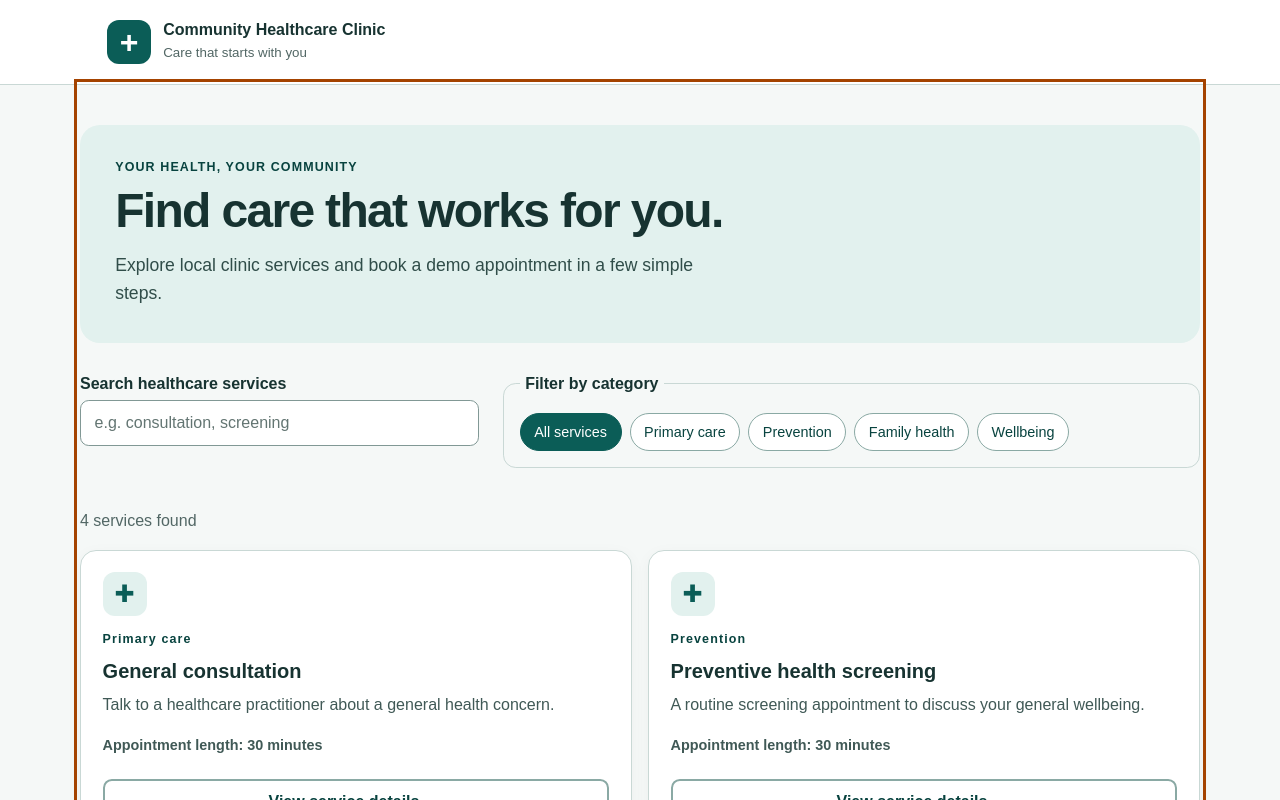
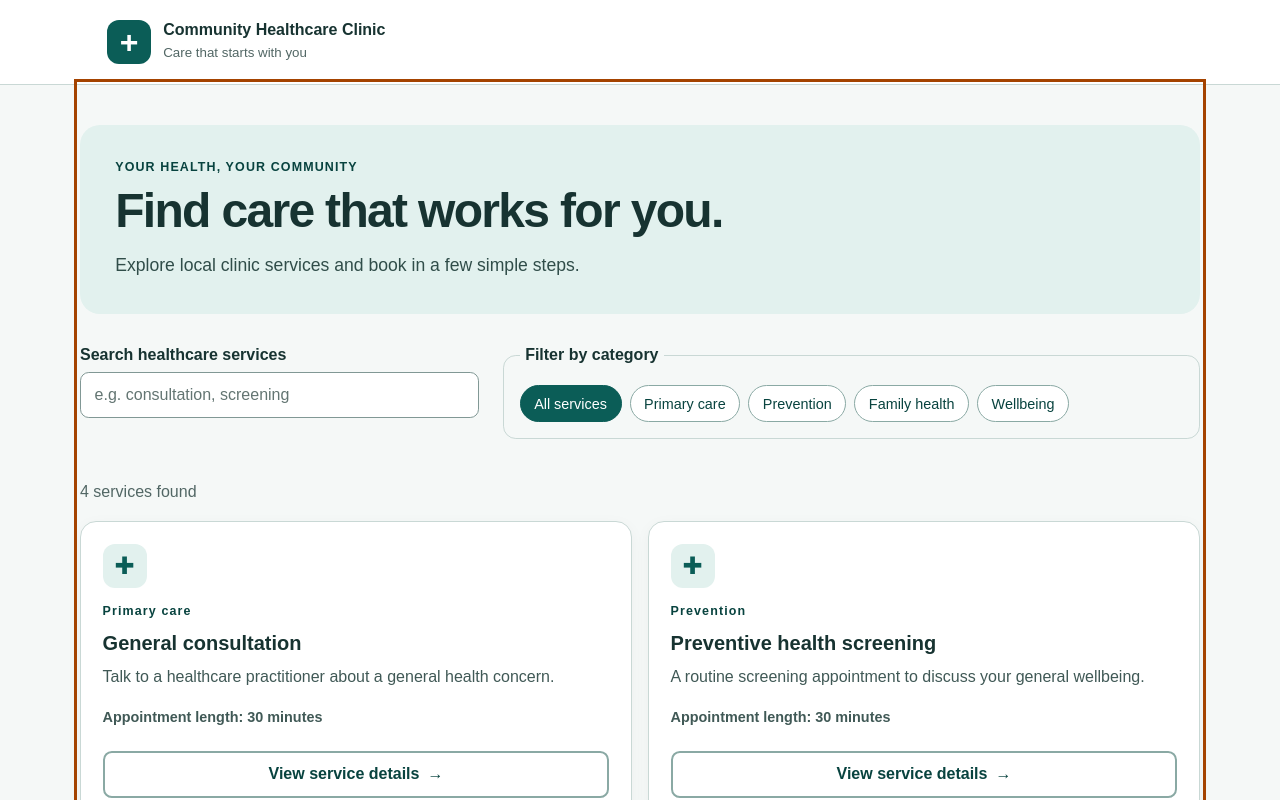
Before and after one commit to israelmogashoa1705/md-2026-0143, a React (Vite) app: page / in a window 1280 px wide. Shown: the top 800 px of the page. Built offline with nearby package versions, Linux system fonts and the light colour scheme.

Commit message:
Updated ServiceDirect

```diff
--- a/src/components/ServiceDirectory.jsx
+++ b/src/components/ServiceDirectory.jsx
@@ -23,7 +23,7 @@ export default function ServiceDirectory({ onChoose }) {
             <div className="hero">
                 <p className="eyebrow">YOUR HEALTH, YOUR COMMUNITY</p>
                 <h1 id="directory-heading">Find care that works for you.</h1>
-                <p>Explore local clinic services and book a demo appointment in a few simple steps.</p>
+                <p>Explore local clinic services and book in a few simple steps.</p>
             </div>
 
             <div className="directory-controls">
```
